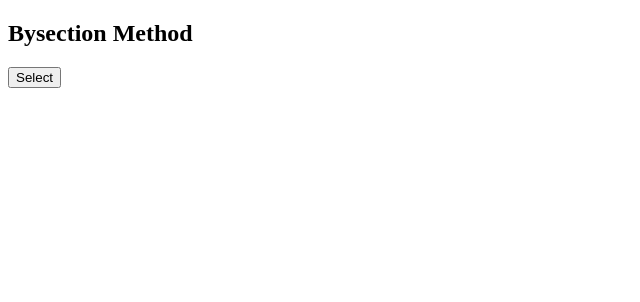
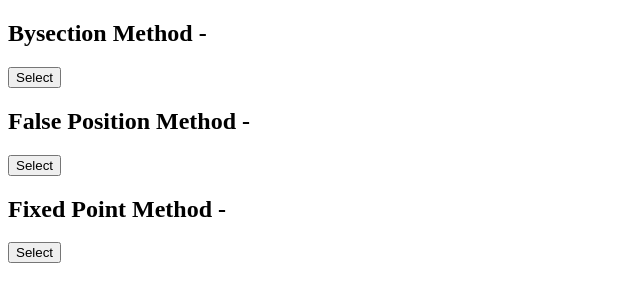
Before and after one commit to Henil088/Conm, a plain HTML site: page index.html in a window 1280 px wide. Shown: the whole page, without its empty margins (0-640 px from the left). Drawn offline with Linux system fonts and the light colour scheme.

Commit message:
Update index.html

```diff
--- a/index.html
+++ b/index.html
@@ -6,7 +6,9 @@
     <title>All Methods</title>
 </head>
 <body>
-    <h2>Bysection Method</h2>
-    <a href="BySection.html"><button>Select</button></a>
+    <h2>Bysection Method - </h2> <a href="BySection.html"><button>Select</button></a>
+    <h2>False Position Method - </h2> <a href="false-position.html"><button>Select</button></a>
+    <h2>Fixed Point Method - </h2> <a href="fixed-point.html"><button>Select</button></a>
+
 </body>
 </html>
```
